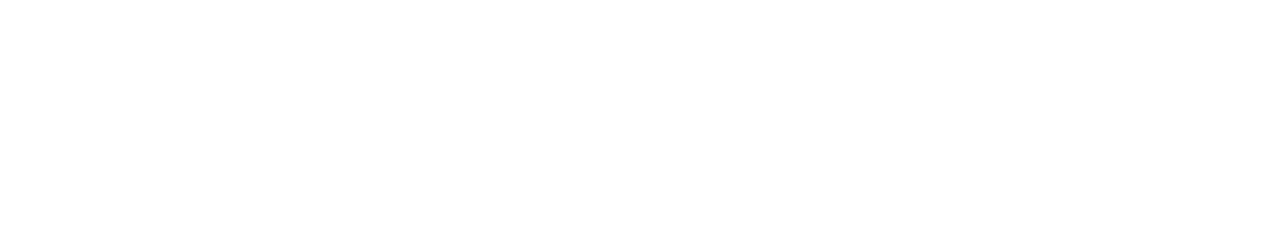
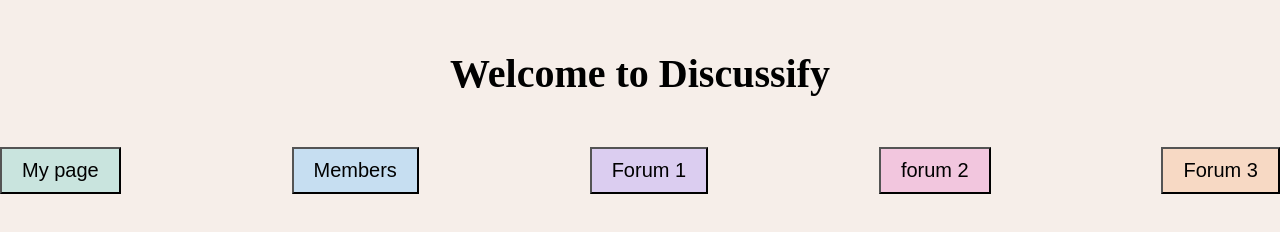
Before and after one commit to kamyoo/FE23-js2-slutprojekt-discussify, a website built with Parcel: page src/index.html in a window 1280 px wide. Built offline with nearby package versions, Linux system fonts and the light colour scheme.

Commit message:
homepage css

```diff
--- a/src/css/style.css
+++ b/src/css/style.css
@@ -0,0 +1,42 @@
+*{
+    margin: 0;
+    padding: 0;
+    box-sizing: border-box;
+    background-color: #F6EEE9;
+}
+header{
+
+    padding-bottom: 20px;
+    padding-top: 20px;
+    position: relative;
+}
+h1{
+    margin: 20px;
+    padding: 10px;
+    text-align: center;
+    font-size: 40px;
+}
+.buttonContainer{
+    display: flex;
+    justify-content: space-between;
+
+}
+button{
+    font-size: 20px;
+    padding: 10px 20px;
+}
+#myPage{
+    background-color: #C9E4DE;
+}
+#members{
+    background-color: #C6DEF1;
+}
+#forum1{
+    background-color: #DBCDF0;
+}
+#forum2{
+    background-color: #F2C6DE;
+}
+#forum3{
+    background-color: #F7D9C4;
+}
--- a/src/index.html
+++ b/src/index.html
@@ -8,6 +8,23 @@
     <link href="./css/style.css" rel="stylesheet">
 </head>
 <body>
+    <div id="bodyContainer">
+        <header>
+            <h1>Welcome to Discussify</h1>
+        </header>
 
+        <main>
+            <div class="buttonContainer">
+                <button id="myPage">My page</button>
+                <button id="members">Members</button>
+                <button id="forum1">Forum 1</button>
+                <button id="forum2">forum 2</button>
+                <button id="forum3">Forum 3</button>
+            </div>
+        </main>
+
+
+
+    </div>
 </body>
 </html>
```
